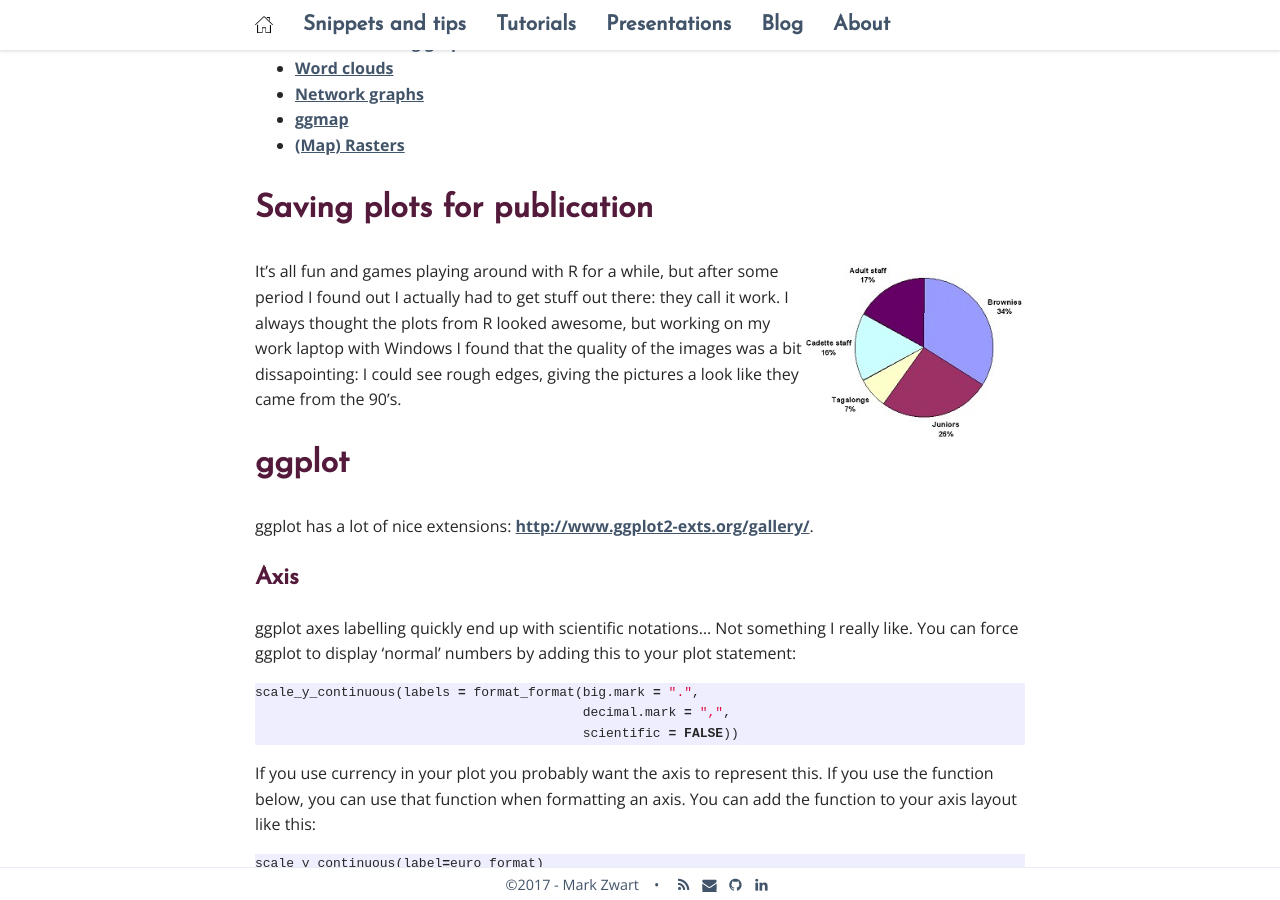
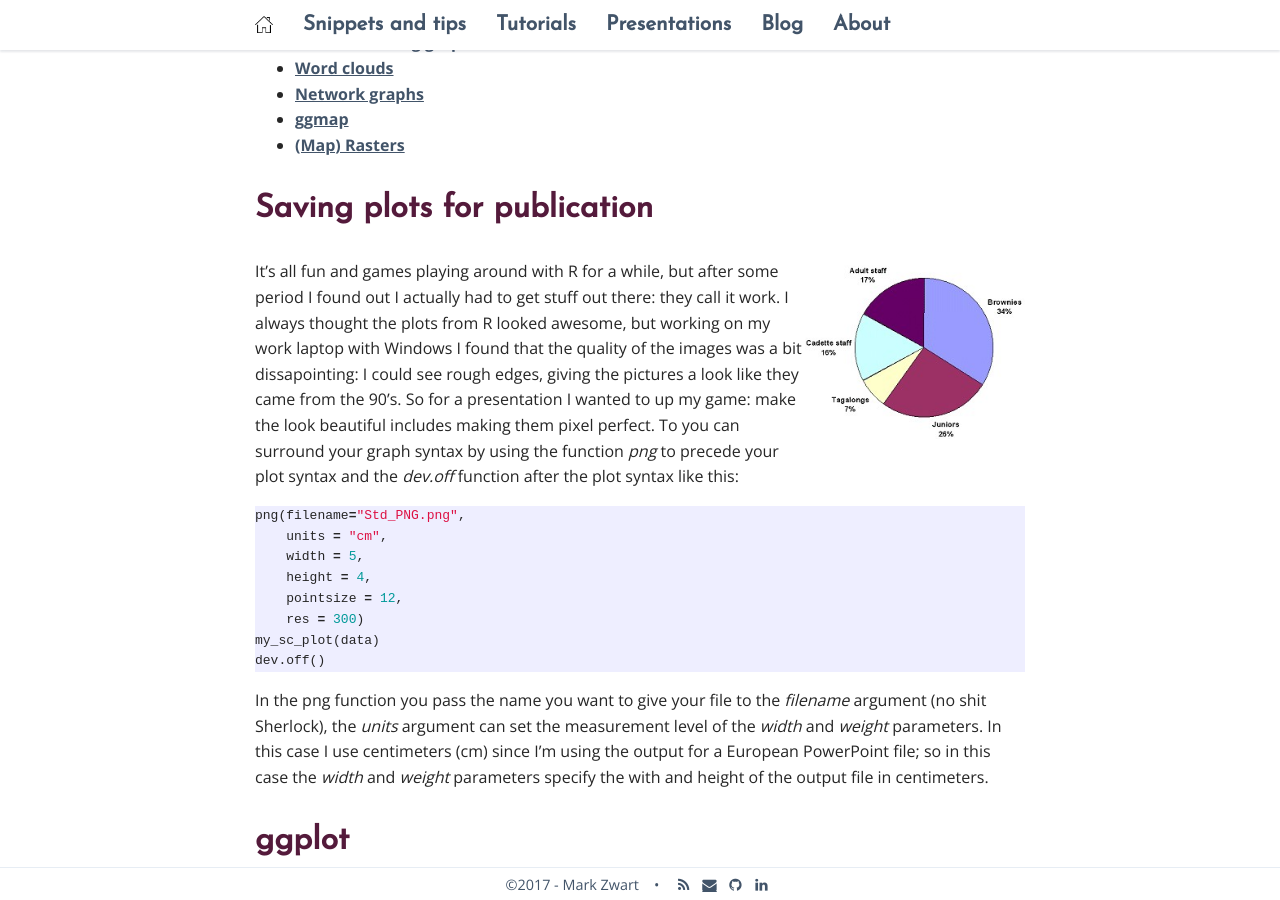
Before and after one commit to mark-me/mark-me.github.io, a Jekyll site: the page built from _pages/snippets-and-tips/graphs/graphs.md, in a window 1280 px wide and 900 px high, scrolled down 378 px. Built offline with Jekyll 4.4.1, drawn with Linux system fonts in a browser that asks for light colours; nearby versions of some CDN libraries; comment, search, counter and statistics services are not loaded.

Commit message:
Update graphs.md

````diff
--- a/_pages/snippets-and-tips/graphs/graphs.md
+++ b/_pages/snippets-and-tips/graphs/graphs.md
@@ -12,7 +12,18 @@
 
 <img src="/_pages/snippets-and-tips/graphs/90s-pie-chart.jpg" width="220" height="180" align="right"/>
 
-It's all fun and games playing around with R for a while, but after some period I found out I actually had to get stuff out there: they call it work. I always thought the plots from R looked awesome, but working on my work laptop with Windows I found that the quality of the images was a bit dissapointing: I could see rough edges, giving the pictures a look like they came from the 90's.
+It's all fun and games playing around with R for a while, but after some period I found out I actually had to get stuff out there: they call it work. I always thought the plots from R looked awesome, but working on my work laptop with Windows I found that the quality of the images was a bit dissapointing: I could see rough edges, giving the pictures a look like they came from the 90's. So for a presentation I wanted to up my game: make the look beautiful includes making them pixel perfect. To you can surround your graph syntax by using the function _png_ to precede your plot syntax and the _dev.off_ function after the plot syntax like this:
+```r
+png(filename="Std_PNG.png",
+    units = "cm",
+    width = 5,
+    height = 4,
+    pointsize = 12,
+    res = 300)
+my_sc_plot(data)
+dev.off()
+```
+In the png function you pass the name you want to give your file to the _filename_ argument (no shit Sherlock), the _units_ argument can set the measurement level of the _width_ and _weight_ parameters. In this case I use centimeters (cm) since I'm using the output for a European PowerPoint file; so in this case the _width_ and _weight_ parameters specify the with and height of the output file in centimeters.
 
 # ggplot
 
````
